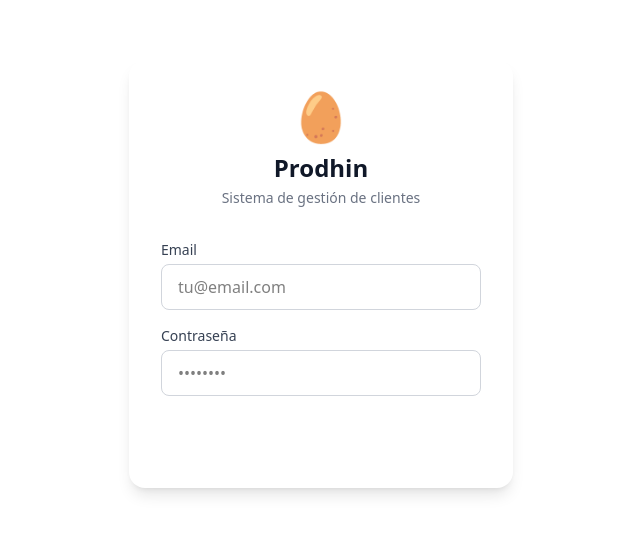
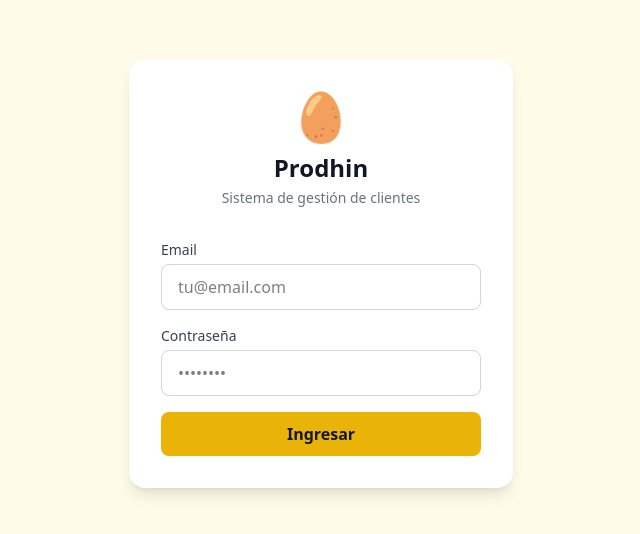
Before and after one commit to aragontechsolutions-dev/prodhin, a React (Vite) app in the folder apps/web/: page /login in a window 1280 px wide. Shown: the part 126-660 px from the top of the page, without its empty margins (319-959 px from the left). Built offline with nearby package versions, Linux system fonts and the light colour scheme; no server answers.

Commit message:
fix(web): define colores primary en Tailwind v4 via @theme
En Tailwind v4 los colores custom se declaran con @theme en el CSS,
no en tailwind.config.js. Sin esto, bg-primary-* era transparente
y el botón de login era invisible.

https://claude.ai/code/session_016jqgVfTSh7FoCnAm7bpq5i

```diff
--- a/apps/web/src/index.css
+++ b/apps/web/src/index.css
@@ -1,5 +1,18 @@
 @import "tailwindcss";
 @import "leaflet/dist/leaflet.css";
+
+@theme {
+  --color-primary-50: #fefce8;
+  --color-primary-100: #fef9c3;
+  --color-primary-200: #fef08a;
+  --color-primary-300: #fde047;
+  --color-primary-400: #facc15;
+  --color-primary-500: #eab308;
+  --color-primary-600: #ca8a04;
+  --color-primary-700: #a16207;
+  --color-primary-800: #854d0e;
+  --color-primary-900: #713f12;
+}
 
 *, *::before, *::after {
   box-sizing: border-box;
--- a/apps/web/src/pages/auth/LoginPage.tsx
+++ b/apps/web/src/pages/auth/LoginPage.tsx
@@ -73,7 +73,7 @@ export default function LoginPage() {
           <button
             type="submit"
             disabled={isLoading}
-            className="w-full bg-primary-500 hover:bg-primary-600 disabled:bg-primary-300 text-white font-semibold py-2.5 rounded-lg transition focus:outline-none focus:ring-2 focus:ring-primary-400 focus:ring-offset-2"
+            className="w-full bg-primary-500 hover:bg-primary-600 disabled:bg-primary-300 text-gray-900 font-semibold py-2.5 rounded-lg transition focus:outline-none focus:ring-2 focus:ring-primary-400 focus:ring-offset-2"
           >
             {isLoading ? 'Ingresando...' : 'Ingresar'}
           </button>
```
